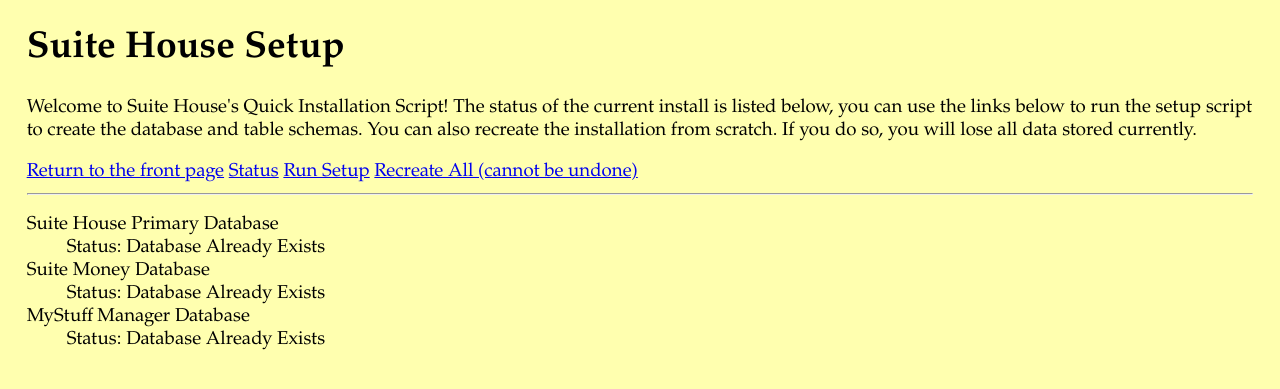
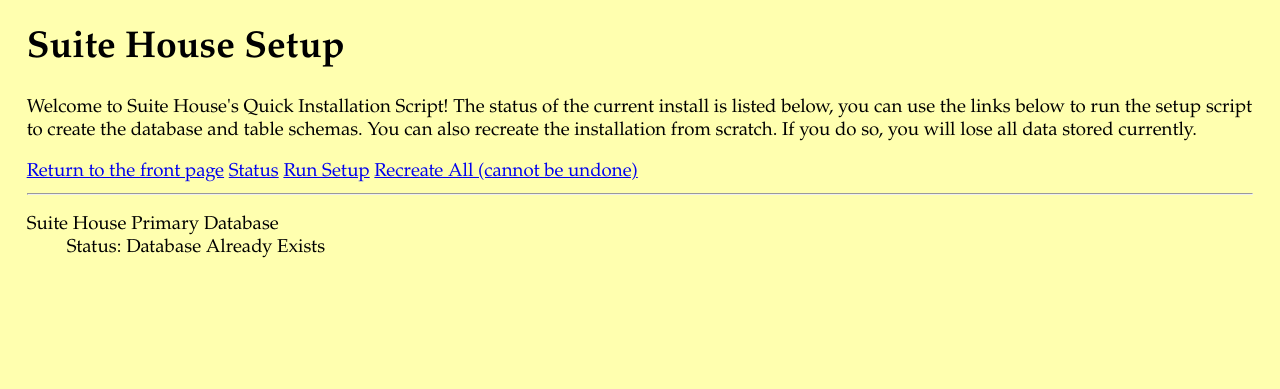
Before and after one commit to scperkins/SuiteHouse, a PHP site: page /setup.php?create=true in a window 1280 px wide. Shown: the top 389 px of the page. Run offline with PHP 8.4, Linux system fonts and the light colour scheme; data that the repository does not hold is empty; a stand-in replaces the project's code that opens the database connection; some libraries are stand-ins or nearby versions.

Commit message:
Updated setup to not create additional databases

```diff
--- a/index.php
+++ b/index.php
@@ -9,7 +9,7 @@
 
 if($connection){
 	//This is a good start, now does our database exist?
-	if(mysql_select_db(DATABASE_NAME) && mysql_select_db(DB_SUITE_MONEY_NAME) && mysql_select_db(DB_MYSTUFF_MANAGER_NAME)){
+	if(mysql_select_db(DATABASE_NAME)){
 		//We've connected to the database and we'll assume that the database is correctly configured as well
 		$configured = true;
 	}
@@ -45,7 +45,7 @@
 			<p>
 				Descriptive Text about the app and what it does
 			</p>
-			<a href="" alt="Use MyStuff Manager Application" class="appButton">MyStuff Manager</a>
+			<a href="MyStuffManager/" alt="Use MyStuff Manager Application" class="appButton">MyStuff Manager</a>
 		</li>
 	</ul>
 
--- a/setup.php
+++ b/setup.php
@@ -62,52 +62,8 @@
 				?>
 			</dd>
 
-			<!--Suite Money database, used for logging into the Finance Application -->
-			<dt>Suite Money Database</dt>
-			<dd>Status:
-				<?php
-					if(!$create){
-						echo mysql_select_db(DB_SUITE_MONEY_NAME) ? "Exists" : "Does not Exist";
-					}else{
-						//Suite money Database creation
-						if(mysql_select_db(DB_SUITE_MONEY_NAME)){
-							if($new){
-								mysql_query("DROP DATABASE IF EXISTS " .DB_SUITE_MONEY_NAME);
-								echo mysql_query("CREATE DATABASE " .DB_SUITE_MONEY_NAME) ? "Database Created Successfully" : "Database creation Failed";
-							}else{
-								echo "Database Already Exists";
-							}
-						}else{
-							$created = mysql_query("CREATE DATABASE " . DB_SUITE_MONEY_NAME);
-							echo $created ? "Database Created Successfully" : "Database creation Failed";
-						}
-					}
-				?>
-			</dd>
+			<!-- Run configuration of tables here -->
 
-			<!--MyStuff Manager database, used for keeping inventory of your items -->
-			<dt>MyStuff Manager Database</dt>
-			<dd>Status:
-				<?php
-					if(!$create){
-						echo mysql_select_db(DB_MYSTUFF_MANAGER_NAME) ? "Exists" : "Does not Exist";
-					}else{
-						//Inventory management creation
-						if(mysql_select_db(DB_MYSTUFF_MANAGER_NAME)){
-							if($new){
-								mysql_query("DROP DATABASE IF EXISTS " .DB_MYSTUFF_MANAGER_NAME);
-								echo mysql_query("CREATE DATABASE " .DB_MYSTUFF_MANAGER_NAME) ? "Database Created Successfully" : "Database creation Failed";
-							}else{
-								echo "Database Already Exists";
-							}
-						}else{
-							$created = mysql_query("CREATE DATABASE " . DB_MYSTUFF_MANAGER_NAME);
-							echo $created ? "Database Created Successfully" : "Database creation Failed";
-						}
-					}
-
-				?>
-			</dd>
 
 		</dl>
 <?php
```
Also changed, not shown: Task/TaskList.txt (added, +34 -0 lines), ideas.txt (added, +19 -0 lines), MyStuffManager/index.php (added).
